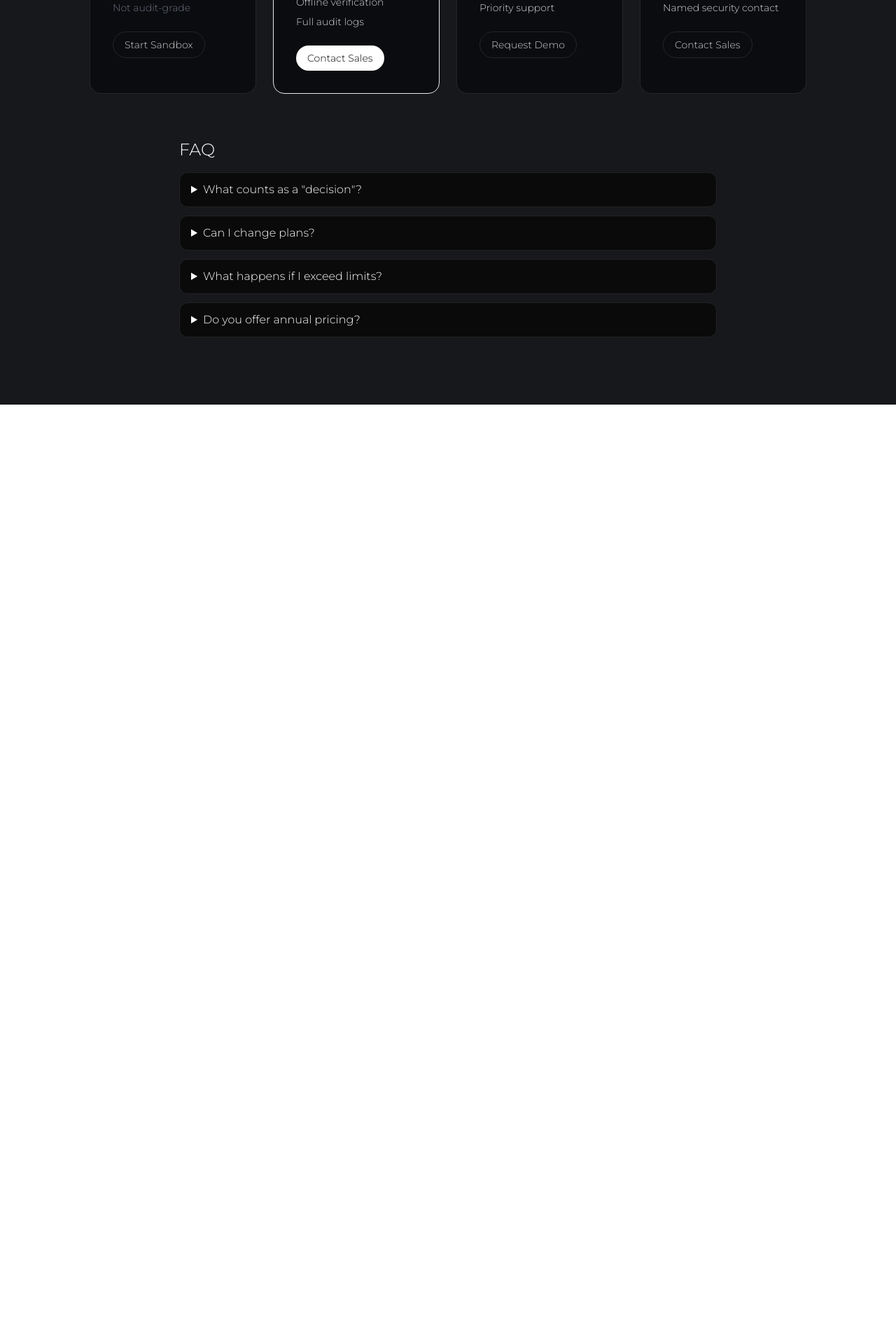
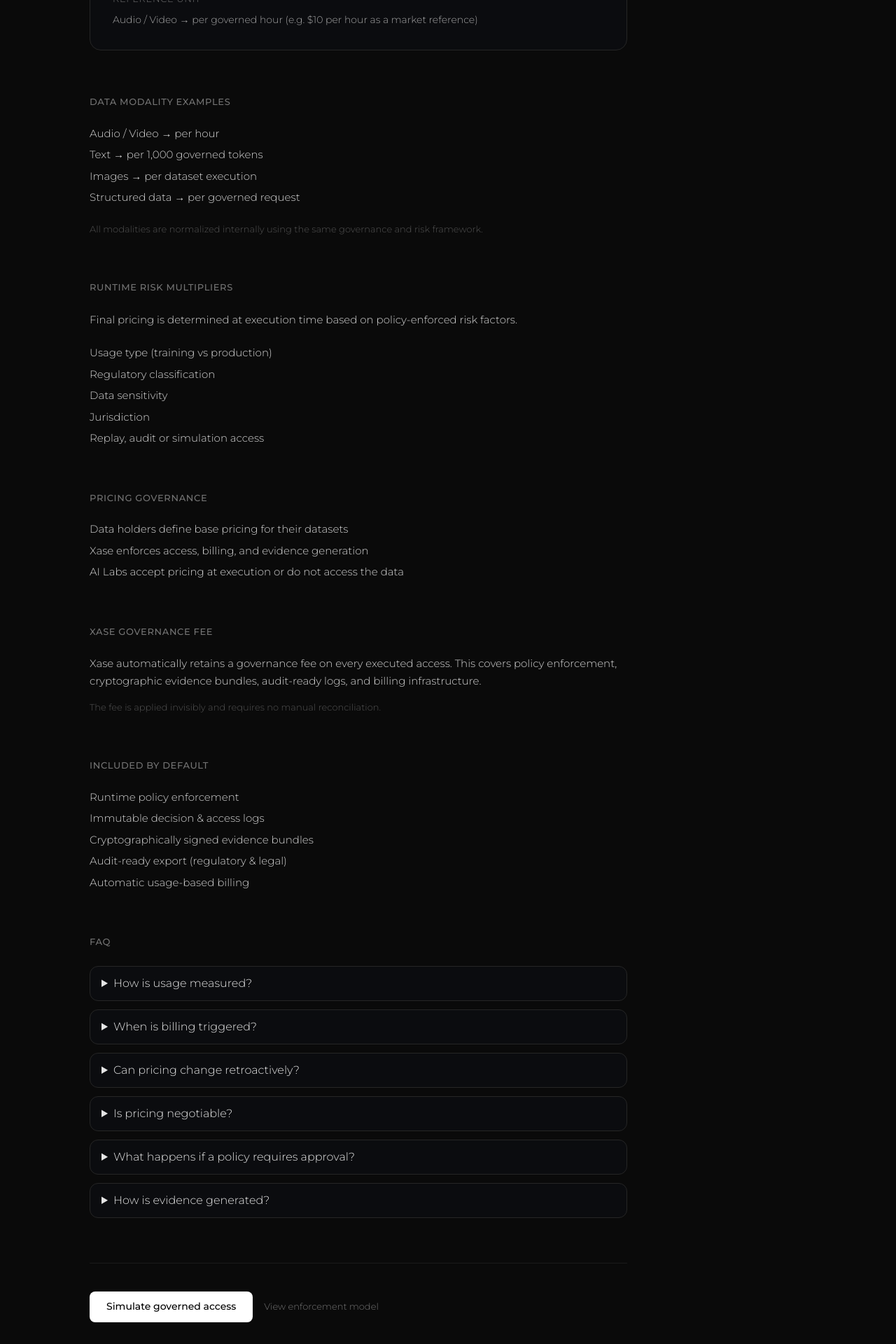
Before and after one commit to tonipcv/xase-lp, a Next.js app: page /pricing in a window 1280 px wide. Shown: the part 460-2380 px from the top of the page at 70% size. Before the commit the page ends 1038 px from the top, so only its background shows below. Built offline with nearby package versions, Linux system fonts and the light colour scheme.

Commit message:
novidades

```diff
--- a/src/app/pricing/page.tsx
+++ b/src/app/pricing/page.tsx
@@ -1,12 +1,38 @@
+'use client';
+
+import { useState } from 'react';
+
+import BookCallModal from '../../components/BookCallModal';
 import JsonLd from '../../components/JsonLd';
-import PricingGrid from '../../components/PricingGrid';
 
 export default function PricingPage() {
+  const [bookOpen, setBookOpen] = useState(false);
+
   const faq = [
-    { q: 'What counts as a "decision"?', a: 'One xase.capture() call = one decision. Human interventions don\'t count separately.' },
-    { q: 'Can I change plans?', a: 'Yes, anytime. Upgrade instantly, downgrade at end of billing cycle.' },
-    { q: 'What happens if I exceed limits?', a: 'You get a warning at 80%. At 100%, new captures queue until you upgrade. We never drop data.' },
-    { q: 'Do you offer annual pricing?', a: 'Yes. 20% discount for annual prepay on Scale and Enterprise.' },
+    {
+      q: 'How is usage measured?',
+      a: 'Usage is measured in normalized access units generated at runtime by the policy engine. Each unit corresponds to an enforced execution and its evidence bundle.',
+    },
+    {
+      q: 'When is billing triggered?',
+      a: 'Billing is triggered on executed access. If policy blocks access, no usage is executed and no billing occurs.',
+    },
+    {
+      q: 'Can pricing change retroactively?',
+      a: 'No. Pricing is determined at execution time and recorded as part of the evidence trail for that access.',
+    },
+    {
+      q: 'Is pricing negotiable?',
+      a: 'No. Pricing is a system rule: data holders define base pricing, and Xase enforces multipliers at runtime based on policy and risk factors.',
+    },
+    {
+      q: 'What happens if a policy requires approval?',
+      a: 'Access does not execute until the approval condition is satisfied. Only executed access generates usage and evidence.',
+    },
+    {
+      q: 'How is evidence generated?',
+      a: 'Every executed access produces audit-grade logs and a cryptographically signed evidence bundle that can be verified offline.',
+    },
   ];
 
   const faqSchema = {
@@ -20,24 +46,153 @@
   };
 
   return (
-    <main className="min-h-screen px-6 py-24 text-white bg-[#16181b]">
+    <main className="min-h-screen px-6 py-24 text-white bg-[#0A0A0A]">
       <JsonLd data={faqSchema} />
-      <div className="max-w-5xl mx-auto text-center">
-        <h1 className="text-4xl md:text-5xl font-light tracking-tight mb-4">Pricing</h1>
-        <p className="text-gray-400 mb-12">Audit-ready evidence for AI decisions — priced by risk, not volume.</p>
-        <PricingGrid />
-        <div className="max-w-3xl mx-auto text-left mt-16">
-          <h2 className="text-2xl font-light mb-4">FAQ</h2>
-          <div className="space-y-3">
-            {faq.map((f, i) => (
-              <details key={i} className="bg-[#0A0A0A] border border-[#222222] rounded-xl">
-                <summary className="px-4 py-3 cursor-pointer select-none">{f.q}</summary>
-                <div className="px-4 pb-4 text-gray-400">{f.a}</div>
-              </details>
-            ))}
+      <div className="max-w-5xl mx-auto">
+        <div className="max-w-3xl">
+          <h1 className="text-4xl md:text-5xl font-light tracking-tight mb-4">
+            Usage-based Regulatory Tariffs
+          </h1>
+          <p className="text-neutral-400 mb-4">
+            Governed access to real-world data, enforced at runtime and priced by execution risk.
+          </p>
+          <p className="text-[13px] text-neutral-600">
+            No subscriptions. No plans. No negotiated contracts.
+          </p>
+        </div>
+
+        <section className="mt-16">
+          <div className="max-w-3xl rounded-2xl border border-neutral-800 bg-[#0b0c0f] p-8">
+            <div className="text-[13px] uppercase tracking-wider text-neutral-500 mb-3">Base Pricing Rule</div>
+            <div className="text-[16px] text-neutral-300 leading-relaxed">
+              Access to governed data is priced using normalized access units. Each unit represents one enforced execution with a corresponding evidence bundle.
+            </div>
+            <div className="mt-6 pt-6 border-t border-neutral-800/60">
+              <div className="text-[13px] uppercase tracking-wider text-neutral-500 mb-2">Reference unit</div>
+              <div className="text-[14px] text-neutral-400 leading-relaxed">
+                Audio / Video → per governed hour (e.g. $10 per hour as a market reference)
+              </div>
+            </div>
           </div>
-        </div>
+        </section>
+
+        <section className="mt-16">
+          <div className="max-w-3xl">
+            <h2 className="text-[13px] font-medium text-neutral-500 uppercase tracking-wider mb-6">
+              Data modality examples
+            </h2>
+            <div className="space-y-2 text-[15px] text-neutral-300">
+              <div>Audio / Video → per hour</div>
+              <div>Text → per 1,000 governed tokens</div>
+              <div>Images → per dataset execution</div>
+              <div>Structured data → per governed request</div>
+            </div>
+            <p className="mt-6 text-[13px] text-neutral-600">
+              All modalities are normalized internally using the same governance and risk framework.
+            </p>
+          </div>
+        </section>
+
+        <section className="mt-16">
+          <div className="max-w-3xl">
+            <h2 className="text-[13px] font-medium text-neutral-500 uppercase tracking-wider mb-6">
+              Runtime risk multipliers
+            </h2>
+            <p className="text-[15px] text-neutral-300 leading-relaxed mb-6">
+              Final pricing is determined at execution time based on policy-enforced risk factors.
+            </p>
+            <div className="space-y-2 text-[15px] text-neutral-300">
+              <div>Usage type (training vs production)</div>
+              <div>Regulatory classification</div>
+              <div>Data sensitivity</div>
+              <div>Jurisdiction</div>
+              <div>Replay, audit or simulation access</div>
+            </div>
+          </div>
+        </section>
+
+        <section className="mt-16">
+          <div className="max-w-3xl">
+            <h2 className="text-[13px] font-medium text-neutral-500 uppercase tracking-wider mb-6">
+              Pricing governance
+            </h2>
+            <div className="space-y-2 text-[15px] text-neutral-300">
+              <div>Data holders define base pricing for their datasets</div>
+              <div>Xase enforces access, billing, and evidence generation</div>
+              <div>AI Labs accept pricing at execution or do not access the data</div>
+            </div>
+          </div>
+        </section>
+
+        <section className="mt-16">
+          <div className="max-w-3xl">
+            <h2 className="text-[13px] font-medium text-neutral-500 uppercase tracking-wider mb-6">
+              Xase governance fee
+            </h2>
+            <p className="text-[15px] text-neutral-300 leading-relaxed">
+              Xase automatically retains a governance fee on every executed access. This covers policy enforcement, cryptographic evidence bundles, audit-ready logs, and billing infrastructure.
+            </p>
+            <p className="mt-4 text-[13px] text-neutral-600">
+              The fee is applied invisibly and requires no manual reconciliation.
+            </p>
+          </div>
+        </section>
+
+        <section className="mt-16">
+          <div className="max-w-3xl">
+            <h2 className="text-[13px] font-medium text-neutral-500 uppercase tracking-wider mb-6">
+              Included by default
+            </h2>
+            <div className="space-y-2 text-[15px] text-neutral-300">
+              <div>Runtime policy enforcement</div>
+              <div>Immutable decision &amp; access logs</div>
+              <div>Cryptographically signed evidence bundles</div>
+              <div>Audit-ready export (regulatory &amp; legal)</div>
+              <div>Automatic usage-based billing</div>
+            </div>
+          </div>
+        </section>
+
+        <section className="mt-16">
+          <div className="max-w-3xl">
+            <h2 className="text-[13px] font-medium text-neutral-500 uppercase tracking-wider mb-6">FAQ</h2>
+            <div className="space-y-3">
+              {faq.map((f, i) => (
+                <details key={i} className="bg-[#0b0c0f] border border-neutral-800 rounded-xl">
+                  <summary className="px-4 py-3 cursor-pointer select-none text-neutral-200">
+                    {f.q}
+                  </summary>
+                  <div className="px-4 pb-4 text-neutral-400 text-[14px] leading-relaxed">{f.a}</div>
+                </details>
+              ))}
+            </div>
+          </div>
+        </section>
+
+        <section className="mt-16">
+          <div className="max-w-3xl pt-10 border-t border-neutral-800/60 flex flex-col sm:flex-row sm:items-center gap-4">
+            <button
+              onClick={() => setBookOpen(true)}
+              className="h-11 px-6 text-[14px] font-medium bg-white text-black rounded-lg hover:bg-neutral-200 transition-colors"
+            >
+              Simulate governed access
+            </button>
+            <a
+              href="/docs/guides/policy"
+              className="text-[13px] text-neutral-500 hover:text-neutral-300 transition-colors"
+            >
+              View enforcement model
+            </a>
+          </div>
+        </section>
       </div>
+
+      <BookCallModal
+        isOpen={bookOpen}
+        onClose={() => setBookOpen(false)}
+        plan="Demo"
+        redirectUrl="/"
+      />
     </main>
   );
 }
```
